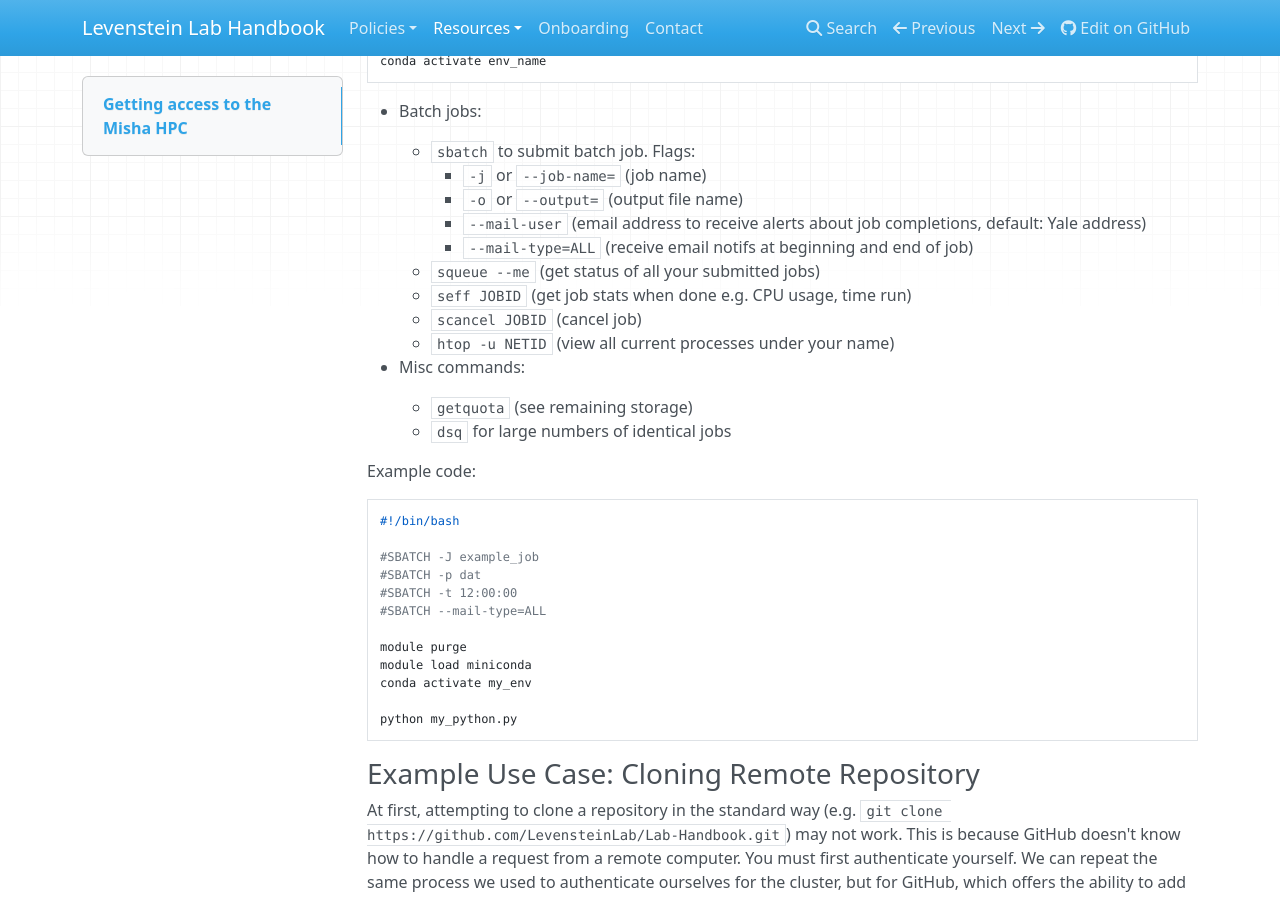
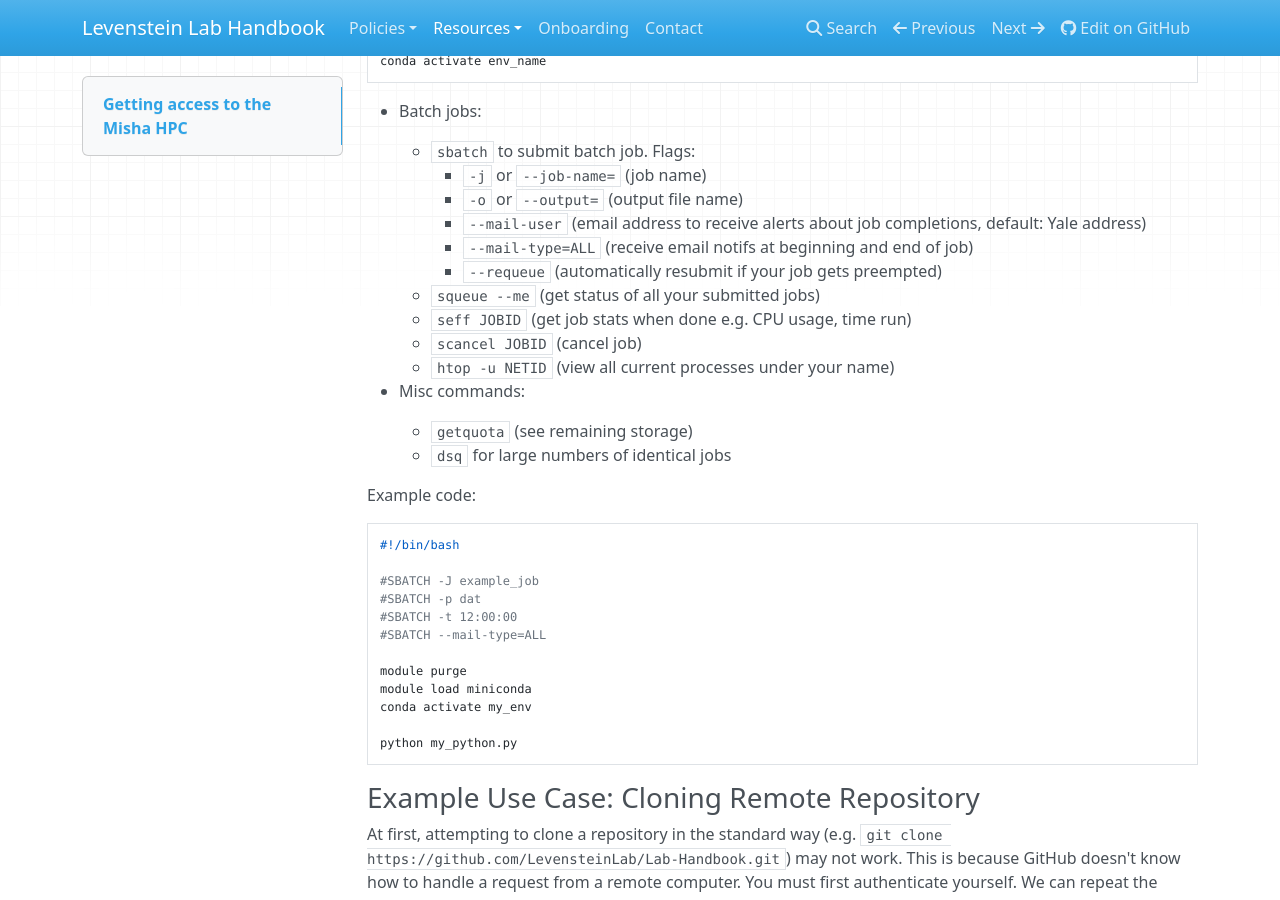
Before and after one commit to LevensteinLab/Lab-Handbook, an MkDocs documentation site: the page built from docs/Resources/hpc.md, in a window 1280 px wide and 900 px high, scrolled down 2300 px. Built offline with MkDocs 1.6.1, drawn with Linux system fonts in a browser that asks for light colours; nearby versions of some CDN libraries.

Commit message:
adding note about requeue

```diff
--- a/docs/Resources/hpc.md
+++ b/docs/Resources/hpc.md
@@ -82,6 +82,7 @@ conda activate env_name
         * `-o` or `--output=` (output file name)
         * `--mail-user` (email address to receive alerts about job completions, default: Yale address)
         * `--mail-type=ALL` (receive email notifs at beginning and end of job)
+        * `--requeue` (automatically resubmit if your job gets preempted)
     * `squeue --me` (get status of all your submitted jobs)
     * `seff JOBID` (get job stats when done e.g. CPU usage, time run)
     * `scancel JOBID` (cancel job)
```
